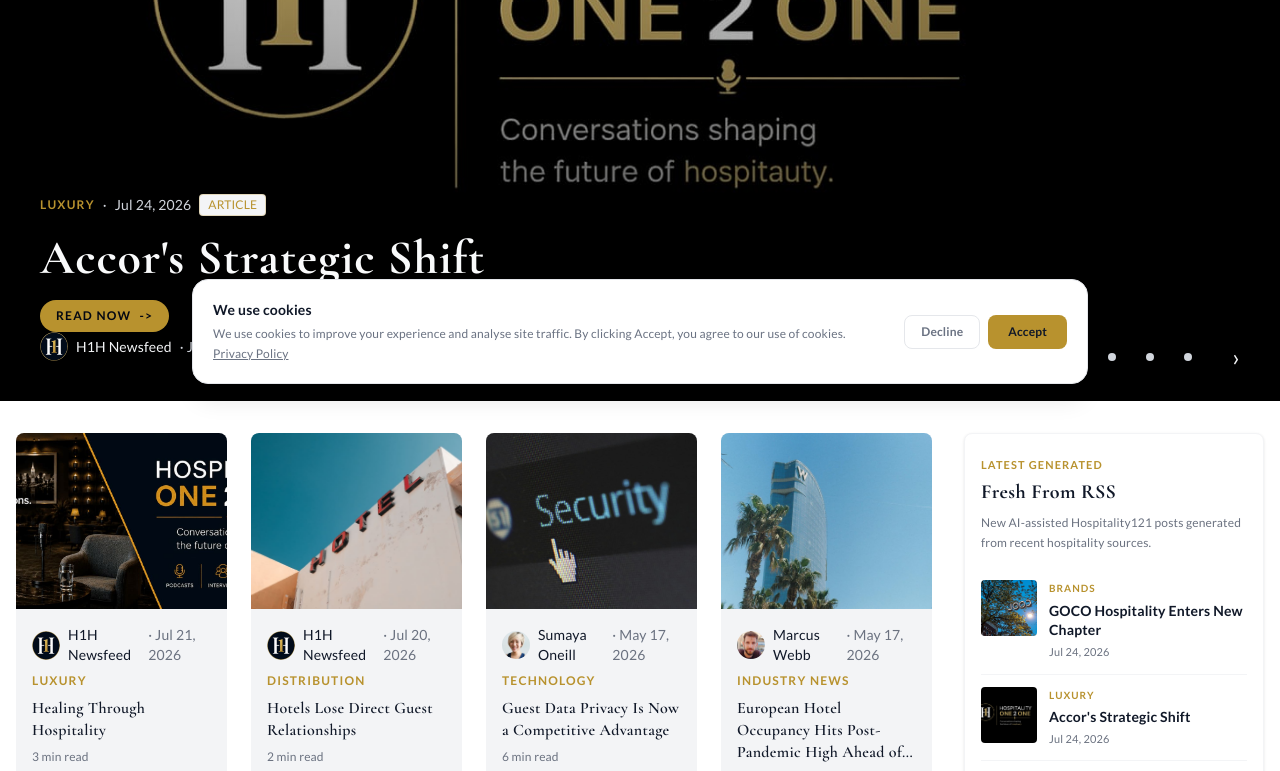
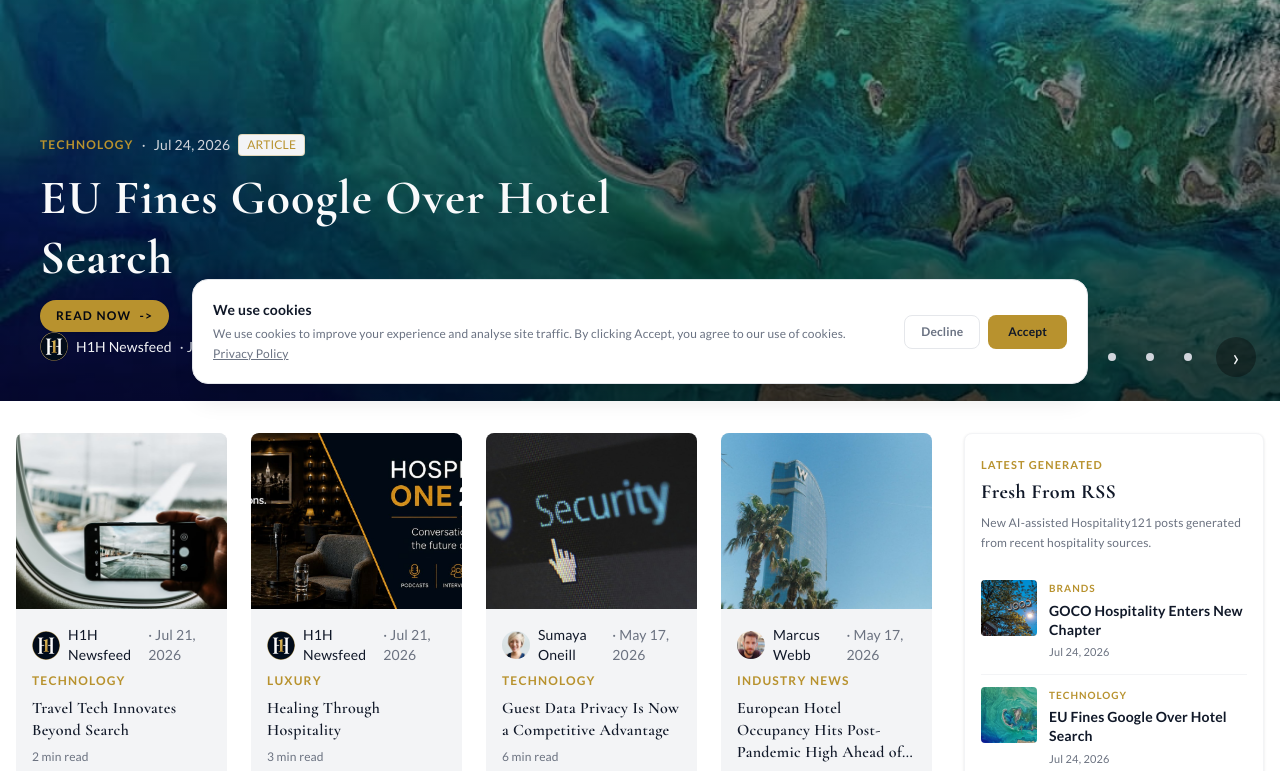
Before and after one commit to Aitibour/hospitality121, a Next.js app: page / in a window 1280 px wide. Shown: the part 400-1171 px from the top of the page. Built offline with nearby package versions, Linux system fonts and the light colour scheme; no server answers.

Commit message:
feat(news): auto-post google-eu-fine

```diff
--- /dev/null
+++ b/content/news/google-eu-fine.mdx
@@ -0,0 +1,33 @@
+---
+title: "EU Fines Google Over Hotel Search"
+category: "TECHNOLOGY"
+author: "H1H Newsfeed"
+authorAvatar: "/images/Logo.png"
+date: "2026-07-24"
+readTime: "2 min read"
+image: "/images/content/auto-google-eu-fine.jpg"
+featured: false
+type: "news"
+description: "Google faces EU fine for favoring own hotel search results"
+source: "hospitalitynet.org"
+sourceUrl: "https://www.hospitalitynet.org/opinion/4133645/the-eu-fined-google-for-burying-its-rivals-in-hotel-search-the-hotel-was-never-one-of-them"
+---
+
+The European Union has imposed a significant fine on Google for prioritizing its own hotel search results over those of its competitors. This move is expected to have far-reaching implications for the hospitality industry, particularly in how hotels and online travel agencies interact with customers.
+
+   The fine, amounting to hundreds of millions of euros, reflects the EU's commitment to promoting fair competition in the digital marketplace. By favoring its own services, Google was found to have unfairly disadvantaged its rivals, including comparison sites and other search engines.
+
+   For hotel owners and operators, this development could lead to a shift in how their properties are represented online. With Google's search results potentially becoming more neutral, hotels may need to adapt their digital marketing strategies to ensure they remain visible to potential guests. This could involve investing more in search engine optimization or partnering with comparison sites to reach a broader audience.
+
+   The EU's decision also underscores the importance of transparency in online search results. As consumers increasingly rely on the internet to research and book travel, it is crucial that they have access to unbiased information about their options. By promoting a level playing field, the EU aims to protect consumers and foster a more competitive hospitality industry.
+
+   In practical terms, the fine may lead to changes in Google's search results page, with more prominence given to comparison sites and other travel services. This could result in hotel direct links being less visible, potentially driving up the cost of customer acquisition for hotels. To mitigate this, hotels may need to explore alternative distribution channels or invest in targeted advertising to reach their target audience.
+
+   Overall, the EU's action against Google serves as a reminder of the complex interplay between technology, competition, and consumer protection in the hospitality industry. As the digital landscape continues to evolve, hotels and other stakeholders must remain vigilant and adapt to changing market conditions to remain competitive.
+
+## Related Hospitality121 Coverage
+
+- [Hospitality121 Core Hub](https://hospitality121.com)
+- [Hospitality News](https://hospitality121.com/news)
+- [Hospitality Technology](https://hospitality121.com/technology)
+- [Hospitality Technology in Toronto](https://hospitality121.com/geo/hospitality-technology-toronto)
--- a/scripts/seen-articles.json
+++ b/scripts/seen-articles.json
@@ -299,5 +299,8 @@
   "https://www.hospitalitynet.org/news/4133639/accor-signs-a-definitive-binding-agreement-on-the-sale-of-its-stake-in-essendi",
   "https://www.hospitalitynet.org/opinion/4133641/better-decisions-better-developments-how-feasibility-and-design-protect-capital-and-improve-project-outcomes",
   "https://www.hospitalitynet.org/opinion/4133613/increase-hotel-revenue-without-the-operational-stress",
-  "https://www.hospitalitynet.org/news/4133640/goco-hospitality-enters-ambitious-new-chapter-with-indigo8-appointment-and-fivelements-launch"
+  "https://www.hospitalitynet.org/news/4133640/goco-hospitality-enters-ambitious-new-chapter-with-indigo8-appointment-and-fivelements-launch",
+  "https://skift.com/2026/07/24/lounges-could-be-next-in-southwests-overhaul/",
+  "https://www.hospitalitynet.org/interview/4133644/leadership-under-pressure-how-the-david-kempinski-tel-aviv-turned-crisis-into-an-operating-philosophy",
+  "https://www.hospitalitynet.org/opinion/4133645/the-eu-fined-google-for-burying-its-rivals-in-hotel-search-the-hotel-was-never-one-of-them"
 ]
```
Also changed, not shown: public/images/content/auto-google-eu-fine.jpg (added).
